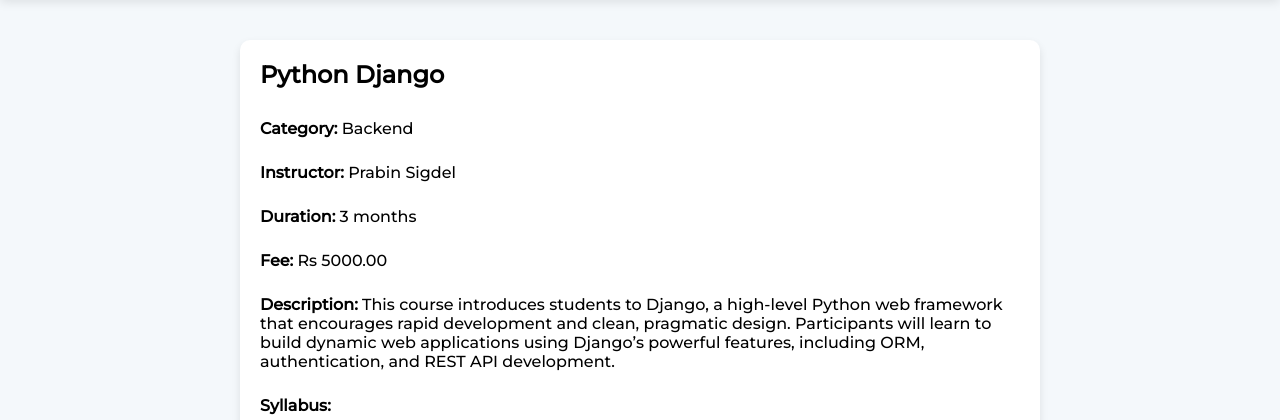
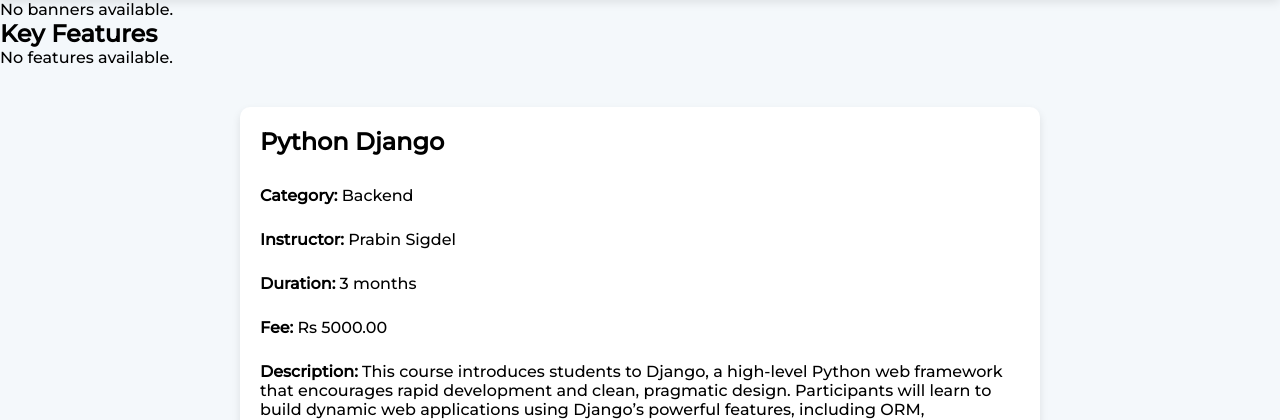
Before and after one commit to prabin2021/Sipalaya-Project, a Django app: page /courses/1/ in a window 1280 px wide. Shown: the part 80-500 px from the top of the page. Run offline with Django 4.2, Linux system fonts and the light colour scheme; data comes from the database, SQL or seed files in the repository; both versions use the stored data as it was after the commit; some libraries are stand-ins or nearby versions; some web fonts are replaced.

Commit message:
Banner updated

```diff
--- a/Sipalaya_Backend/Sipalaya_Backend/urls.py
+++ b/Sipalaya_Backend/Sipalaya_Backend/urls.py
@@ -6,7 +6,7 @@ from django.conf import settings
 from django.conf.urls.static import static
 urlpatterns = [
     path("admin/", admin.site.urls),
-    path('',views.basehome,name="basehome"),
+    # path('',views.basehome,name="basehome"),
     path('courses/', include('courses.urls')),
     path('', include('homepage.urls')),
 ]
--- a/Sipalaya_Backend/homepage/templates/homepage.html
+++ b/Sipalaya_Backend/homepage/templates/homepage.html
@@ -2,12 +2,11 @@
 {% extends 'base.html' %}
 {% block content %}
     <section class="banner-slider">
-        <p> {{ banners }}</p>
+
         {% for banner in banners %}
             <div class="slide">
                 <img src="{{ banner.image.url }}" alt="{{ banner.title }}" style="max-width: 100%; height: auto;">
 
-                <p>{{ banner.image }}</p>
                 <h2>{{ banner.title }}</h2>
                 <p>{{ banner.description }}</p>
                 {% if banner.link %}<a href="{{ banner.link }}" class="btn">Learn More</a>{% endif %}
--- a/Sipalaya_Backend/homepage/urls.py
+++ b/Sipalaya_Backend/homepage/urls.py
@@ -3,5 +3,5 @@ from .views import homepage_view, search_view
 
 urlpatterns = [
     path('', homepage_view, name='homepage'),
-    path('search/', search_view, name='search_courses'),
+    path('', search_view, name='search_courses'),
 ]
--- a/Sipalaya_Backend/templates/base.html
+++ b/Sipalaya_Backend/templates/base.html
@@ -54,6 +54,35 @@
         </nav>
     </header>
     <main>
+        <section class="banner-slider">
+
+            {% for banner in banners %}
+                <div class="slide">
+                    <img src="{{ banner.image.url }}" alt="{{ banner.title }}" style="max-width: 100%; height: auto;">
+
+                    <h2>{{ banner.title }}</h2>
+                    <p>{{ banner.description }}</p>
+                    {% if banner.link %}<a href="{{ banner.link }}" class="btn">Learn More</a>{% endif %}
+                </div>
+                {% empty %}
+                <p>No banners available.</p>
+            {% endfor %}
+        </section>
+
+        <section class="features">
+            <h2>Key Features</h2>
+            <div class="feature-grid">
+                {% for feature in features %}
+                    <div class="feature-item">
+                        {% if feature.icon_class %}<i class="{{ feature.icon_class }}"></i>{% endif %}
+                        <h3>{{ feature.title }}</h3>
+                        <p>{{ feature.description }}</p>
+                    </div>
+                {% empty %}
+                    <p>No features available.</p>
+                {% endfor %}
+            </div>
+        </section>
         {% block content %}
         <!-- Child templates will insert their content here -->
         {% endblock %}
@@ -86,7 +115,7 @@
             </div>
         </div>
     </footer>
-    <script src=" {% static 'script/nav-menu.js' %}"></script>
+    <script src="{% static 'script/nav-menu.js' %}"></script>
     <script src="{% static 'script/banner.js' %}" defer></script>
 </body>
 
```
Also changed, not shown: Sipalaya_Backend/Sipalaya_Backend/views.py (+12 -2 lines), Sipalaya_Backend/homepage/views.py (+5 -2 lines), Sipalaya_Backend/db.sqlite3, Sipalaya_Backend/media/banners/django_hpQ6Eag.png (deleted), Sipalaya_Backend/media/banners/react.png (added).
